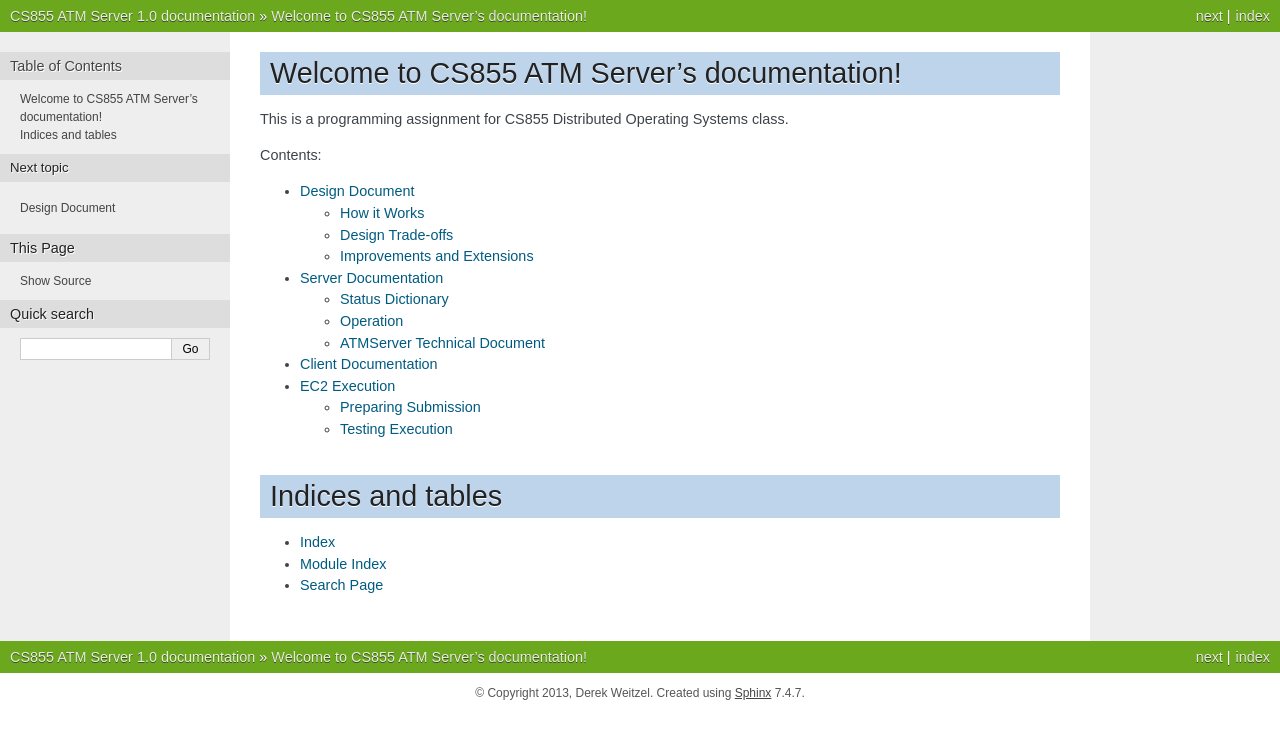
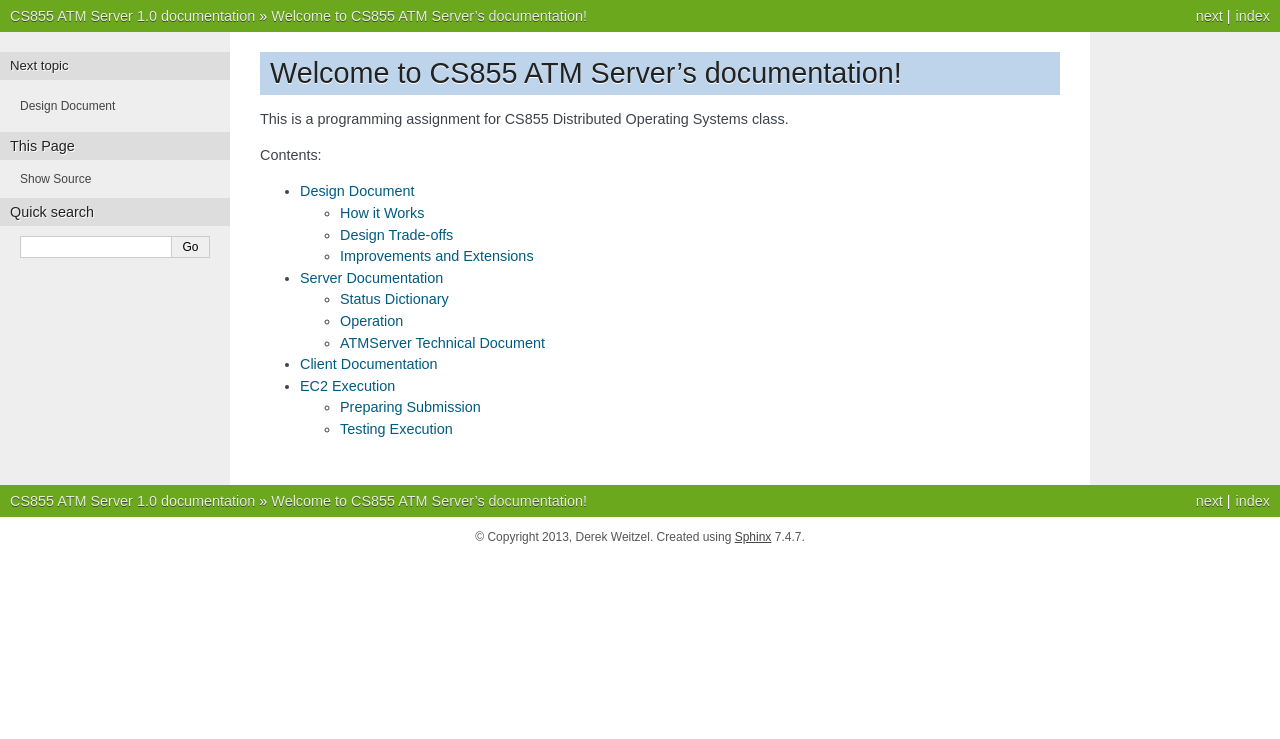
Before and after one commit to djw8605/CS855PA1, a Sphinx documentation site: the page built from source/index.rst, in a window 1280 px wide. Shown: the top 739 px of the page. Built offline with Sphinx 7.4.7, drawn with Linux system fonts in a browser that asks for light colours.

```diff
--- a/source/index.rst
+++ b/source/index.rst
@@ -17,11 +17,3 @@ Contents:
    Server
    Client
    EC2 Execution <EC2Execution>
-
-
-Indices and tables
-==================
-
-* :ref:`genindex`
-* :ref:`modindex`
-* :ref:`search`
```
Also changed, not shown: Readme.md (+2 -0 lines).
